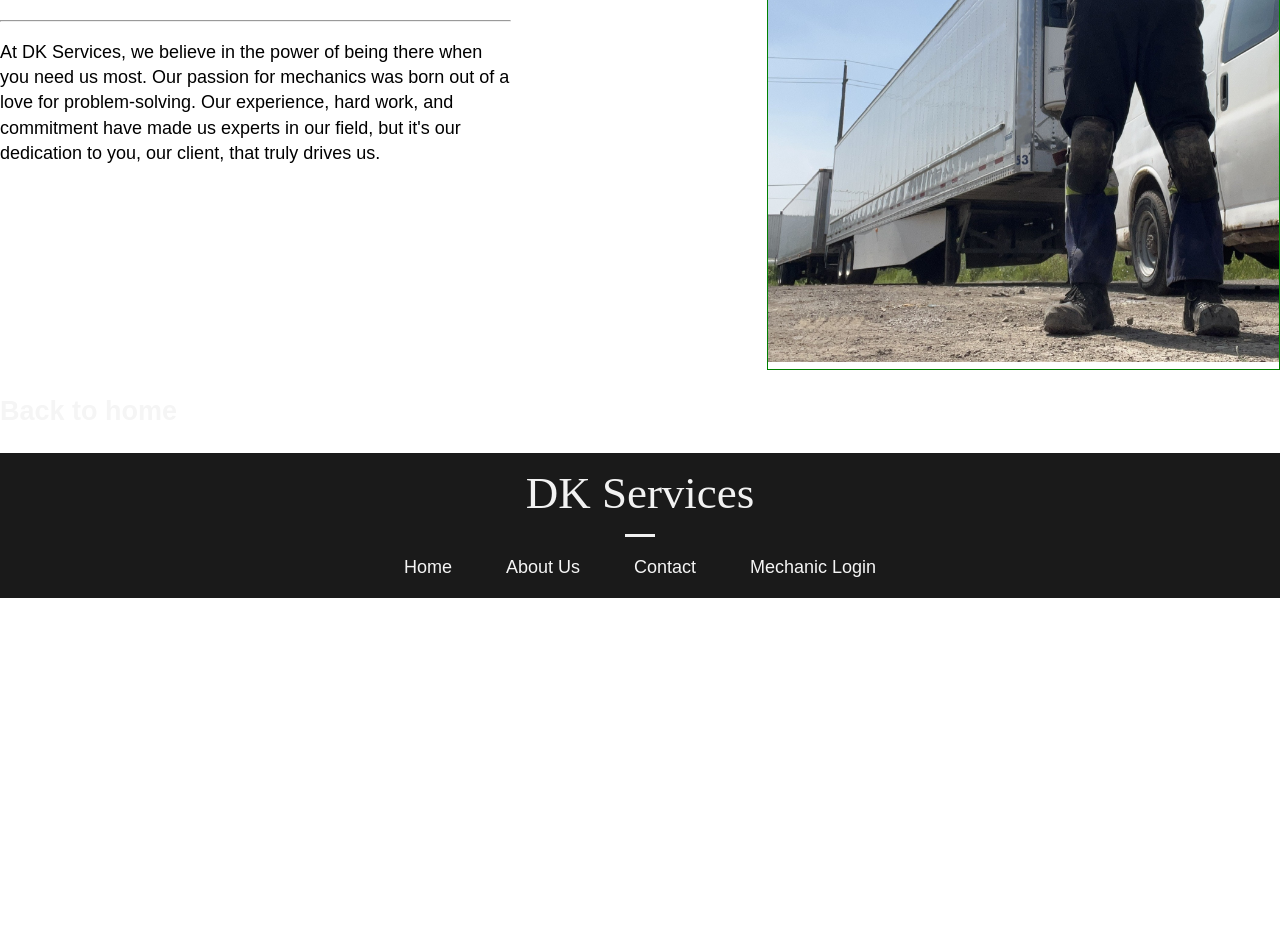
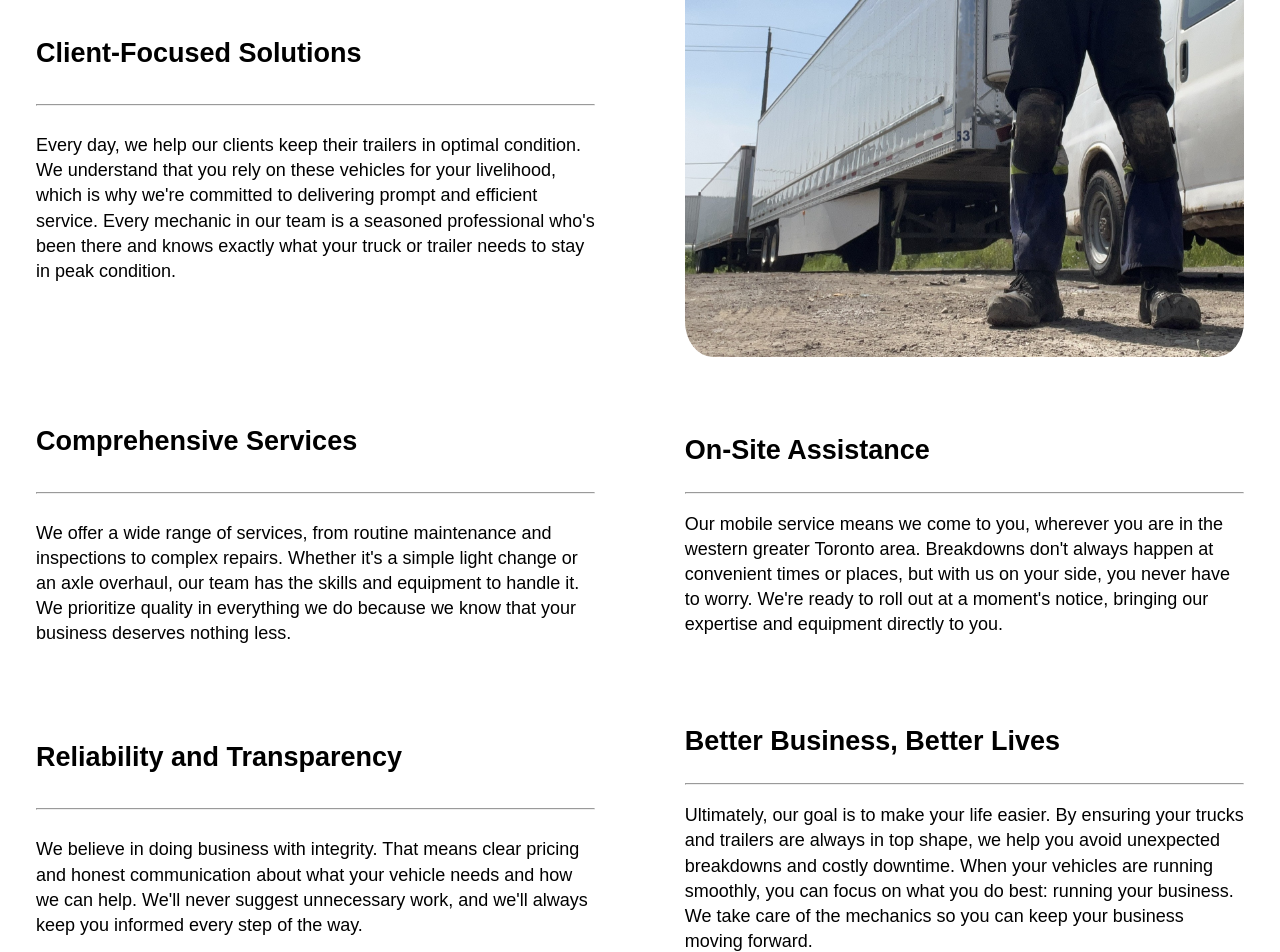
Before and after one commit to DawoodKamar/DK-services, a Next.js app: page /About in a window 1280 px wide. Shown: the part 460-1412 px from the top of the page. Before the commit the page ends 1058 px from the top, so only its background shows below. Built offline with nearby package versions, Linux system fonts and the light colour scheme.

Commit message:
complete about us page

```diff
--- a/components/AboutUs.js
+++ b/components/AboutUs.js
@@ -8,6 +8,8 @@ export default function ContactForm() {
       <div className={styles.container}>
         {/* First column */}
         <div className={styles.column1}>
+          {/* Row 1 */}
+          <div className={styles.row1}>
             {/* Heading */}
             <div className={styles.heading}>
               <h2>We Believe in Keeping Your Business Moving</h2>
@@ -17,16 +19,40 @@ export default function ContactForm() {
             <div className={styles.divider}>
               <hr />
             </div>
-
             {/* Text */}
             <div className={styles.text}>
               <p>
                 At DK Services, we believe in the power of being there when you
-              need us most. Our passion for mechanics was born out of a love for
-              problem-solving. Our experience, hard work, and commitment have
-              made us experts in our field, but it's our dedication to you, our
-              client, that truly drives us.
+                need us most. Our passion for mechanics was born out of a love
+                for problem-solving. Our experience, hard work, and commitment
+                have made us experts in our field, but it's our dedication to
+                you, our client, that truly drives us.
               </p>
+            </div>
+          </div>
+
+          {/* Row 2 */}
+          <div className={styles.row2}>
+            {/* Heading */}
+            <div className={styles.heading}>
+              <h2>Client-Focused Solutions</h2>
+            </div>
+
+            {/* Divider */}
+            <div className={styles.divider}>
+              <hr />
+            </div>
+            {/* Text */}
+            <div className={styles.text}>
+              <p>
+                Every day, we help our clients keep their trailers in optimal
+                condition. We understand that you rely on these vehicles for
+                your livelihood, which is why we're committed to delivering
+                prompt and efficient service. Every mechanic in our team is a
+                seasoned professional who's been there and knows exactly what
+                your truck or trailer needs to stay in peak condition.
+              </p>
+            </div>
           </div>
         </div>
 
@@ -39,8 +65,107 @@ export default function ContactForm() {
               alt="dk-services mechanic"
               quality={100}
               placeholder="blur"
-            //   sizes="100vw"
             />
+          </div>
+        </div>
+      </div>
+
+      {/* -----------------------------------Section 2-------------------------------------------------- */}
+
+      <div className={styles.container}>
+        {/* First column */}
+        <div className={styles.column1}>
+          {/* Heading */}
+          <div className={styles.heading}>
+            <h2>Comprehensive Services</h2>
+          </div>
+
+          {/* Divider */}
+          <div className={styles.divider}>
+            <hr />
+          </div>
+          {/* Text */}
+          <div className={styles.text}>
+            <p>
+              We offer a wide range of services, from routine maintenance and
+              inspections to complex repairs. Whether it's a simple light change
+              or an axle overhaul, our team has the skills and equipment to
+              handle it. We prioritize quality in everything we do because we
+              know that your business deserves nothing less.
+            </p>
+          </div>
+        </div>
+
+        {/* Second column */}
+        <div className={styles.column2}>
+          {/* Heading */}
+          <div className={styles.heading}>
+            <h2>On-Site Assistance</h2>
+          </div>
+
+          {/* Divider */}
+          <div className={styles.divider}>
+            <hr />
+          </div>
+          {/* Text */}
+          <div className={styles.text}>
+            <p>
+              Our mobile service means we come to you, wherever you are in the
+              western greater Toronto area. Breakdowns don't always happen at
+              convenient times or places, but with us on your side, you never
+              have to worry. We're ready to roll out at a moment's notice,
+              bringing our expertise and equipment directly to you.
+            </p>
+          </div>
+        </div>
+      </div>
+
+      {/* -----------------------------------Section 3-------------------------------------------------- */}
+
+      <div className={styles.container}>
+        {/* First column */}
+        <div className={styles.column1}>
+          {/* Heading */}
+          <div className={styles.heading}>
+            <h2>Reliability and Transparency</h2>
+          </div>
+
+          {/* Divider */}
+          <div className={styles.divider}>
+            <hr />
+          </div>
+          {/* Text */}
+          <div className={styles.text}>
+            <p>
+              We believe in doing business with integrity. That means clear
+              pricing and honest communication about what your vehicle needs and
+              how we can help. We'll never suggest unnecessary work, and we'll
+              always keep you informed every step of the way.
+            </p>
+          </div>
+        </div>
+
+        {/* Second column */}
+        <div className={styles.column2}>
+          {/* Heading */}
+          <div className={styles.heading}>
+            <h2>Better Business, Better Lives</h2>
+          </div>
+
+          {/* Divider */}
+          <div className={styles.divider}>
+            <hr />
+          </div>
+          {/* Text */}
+          <div className={styles.text}>
+            <p>
+              Ultimately, our goal is to make your life easier. By ensuring your
+              trucks and trailers are always in top shape, we help you avoid
+              unexpected breakdowns and costly downtime. When your vehicles are
+              running smoothly, you can focus on what you do best: running your
+              business. We take care of the mechanics so you can keep your
+              business moving forward.
+            </p>
           </div>
         </div>
       </div>
--- a/pages/About.js
+++ b/pages/About.js
@@ -1,4 +1,4 @@
-import Link from "next/link";
+import ContactForm from "../components/ContactForm";
 import Head from "next/head";
 import Layout from "../components/layout";
 import AboutUs from "../components/AboutUs";
@@ -10,11 +10,8 @@ export default function About() {
         <title>About us</title>
       </Head>
 
-      <h1>About us</h1>
       <AboutUs />
-      <h2>
-        <Link href="/">Back to home</Link>
-      </h2>
+      <ContactForm />
     </Layout>
   );
 }
--- a/styles/aboutus.module.css
+++ b/styles/aboutus.module.css
@@ -1,33 +1,42 @@
 .container {
     display: flex;
     max-width: 1500px;
-    margin: 0 auto;
+    margin: 2rem auto;
     justify-content: space-between;
     align-items: center;
-    gap: 20%;
+    gap: 7vw;
+    flex-wrap: wrap;
+    padding: 0 2rem;
 }
-
-
-
-
-
-
 
 
 .column1 {
     flex: 1;
-    max-width: 50%;
+    display: flex;
+    flex-direction: column;
 
+}
+
+.row1, .row2 {
+    flex: 1;
+    display: flex;
+    flex-direction: column;
 }
 
 .column2 {
     flex: 1;
-    border: 1px solid green;
-    max-width: 50%;
-    object-fit: contain;
+
 }
 
 .image img {
     max-width: 100%;
     height: auto;
+    border-radius: 5%;
 }
+
+@media (max-width: 800px) {
+
+    .container {
+        flex-direction: column;
+    }
+  }
--- a/styles/contact.module.css
+++ b/styles/contact.module.css
@@ -6,7 +6,7 @@
     display: flex;
     flex-wrap: wrap;
     gap: 7vw;
-    padding: 3rem;
+    padding: 0 2rem 2rem 2rem;
     justify-content: center;
 
 
```
Lines whose indentation alone changed are shown as unchanged.
